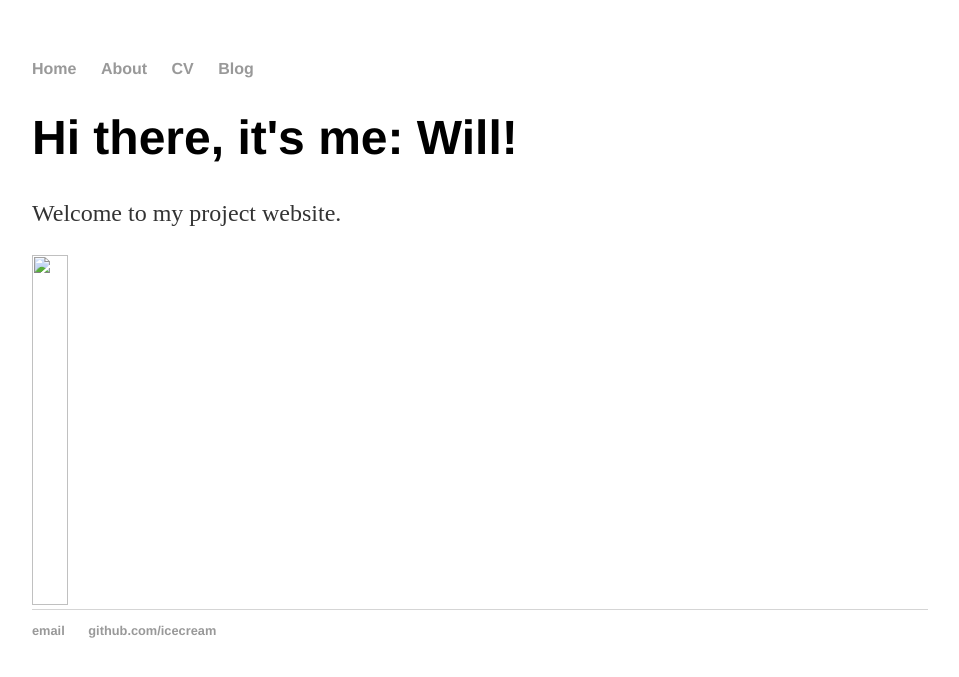
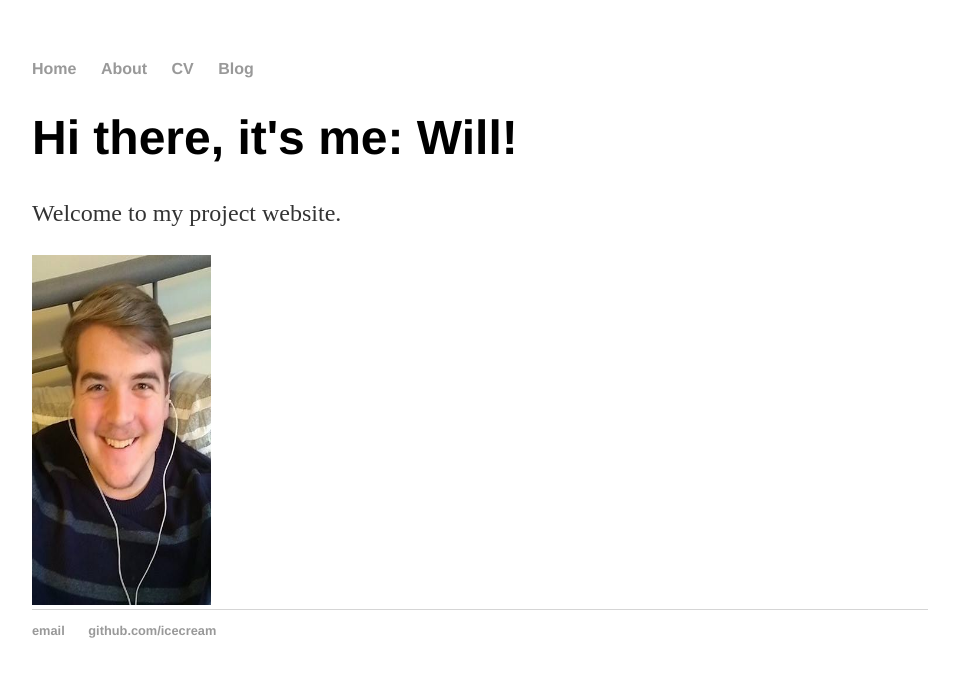
Before and after one commit to WillKaraChicago/WillKaraChicago.github.io, a Jekyll site: the page built from index.html, in a window 1280 px wide. Shown: the top 677 px of the page, without its empty margins (160-1119 px from the left). Built offline with Jekyll 4.4.1, drawn with Linux system fonts in a browser that asks for light colours.

Commit message:
Update index.html

```diff
--- a/index.html
+++ b/index.html
@@ -6,5 +6,5 @@
 	<h1>Hi there, it's me: Will!</h1>
 	<p>Welcome to my project website.</p>
 	<div>
-		<img src="WillKaraChicago.github.io/coolio.JPG"style="width: 20%"height="350"> </img> </div>
+		<img src="https://github.com/WillKaraChicago/WillKaraChicago.github.io/blob/master/coolio.jpg?raw=true"style="width: 20%"height="350"> </img> </div>
 </div><!-- /.blurb -->
```
